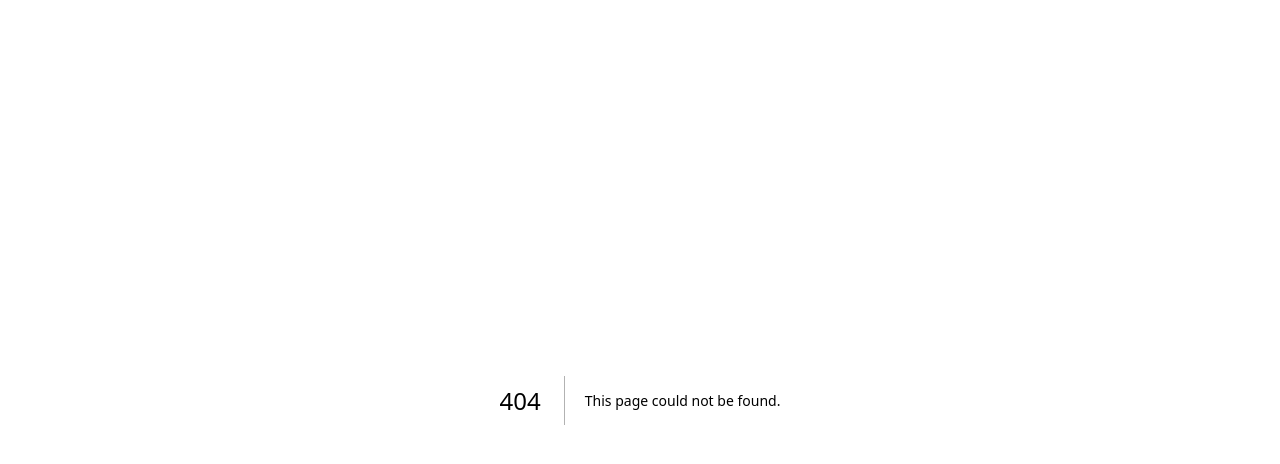
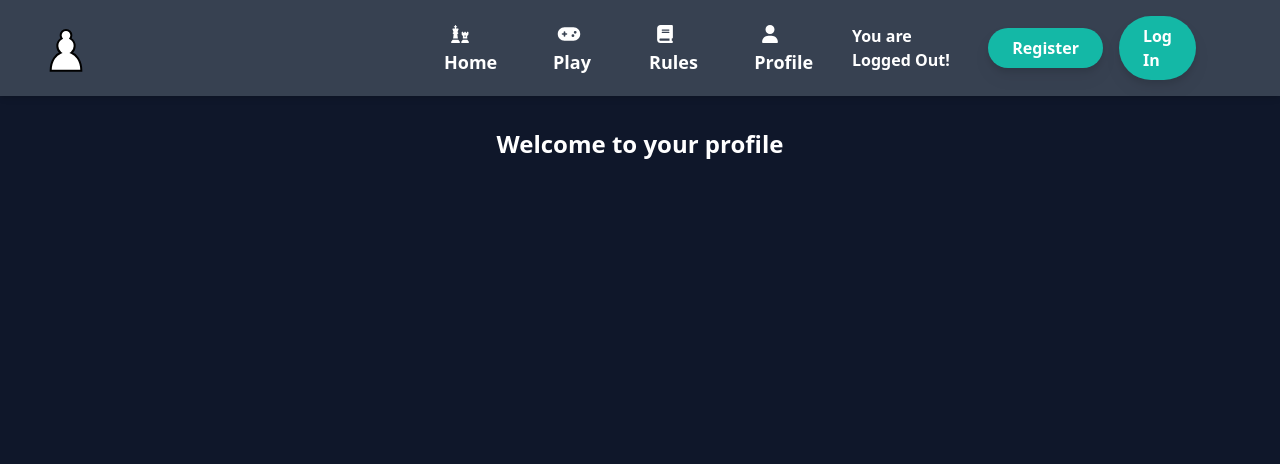
Before and after one commit to Eggysgames/BetChess, a Next.js app: page /profile in a window 1280 px wide. Before the commit this address had no page. Shown: the top 464 px of the page. Built offline with nearby package versions, Linux system fonts and the light colour scheme.

Commit message:
Logged In as TopNav

```diff
--- a/components/topnav.tsx
+++ b/components/topnav.tsx
@@ -120,9 +120,11 @@ const Topnav = () => {
                       width={40}
                       height={40}
                     />
-                    <span className="underline text-sky-300 mr-4">
-                      {session.user?.email}
-                    </span>
+                    <Link href="/profile">
+                      <span className="hover:underline text-sky-300 mr-4">
+                        {session.user?.email}
+                      </span>
+                    </Link>
                     <button
                       onClick={handleLogout}
                       className="hover:underline text-rose-400"
--- /dev/null
+++ b/pages/profile.tsx
@@ -0,0 +1,20 @@
+import { StyledButton, DefaultButton } from "../components/StyledButton";
+import TopBar from "../components/TopBar";
+import BottomBar from "../components/BottomBar";
+import Topnav from "@/components/topnav";
+
+const Profile = () => {
+  return (
+    <div>
+      <Topnav />
+
+      <div className="text-white text-2xl text-center mt-32 font-bold">
+        Welcome to your profile
+      </div>
+
+      <BottomBar />
+    </div>
+  );
+};
+
+export default Profile;
```
